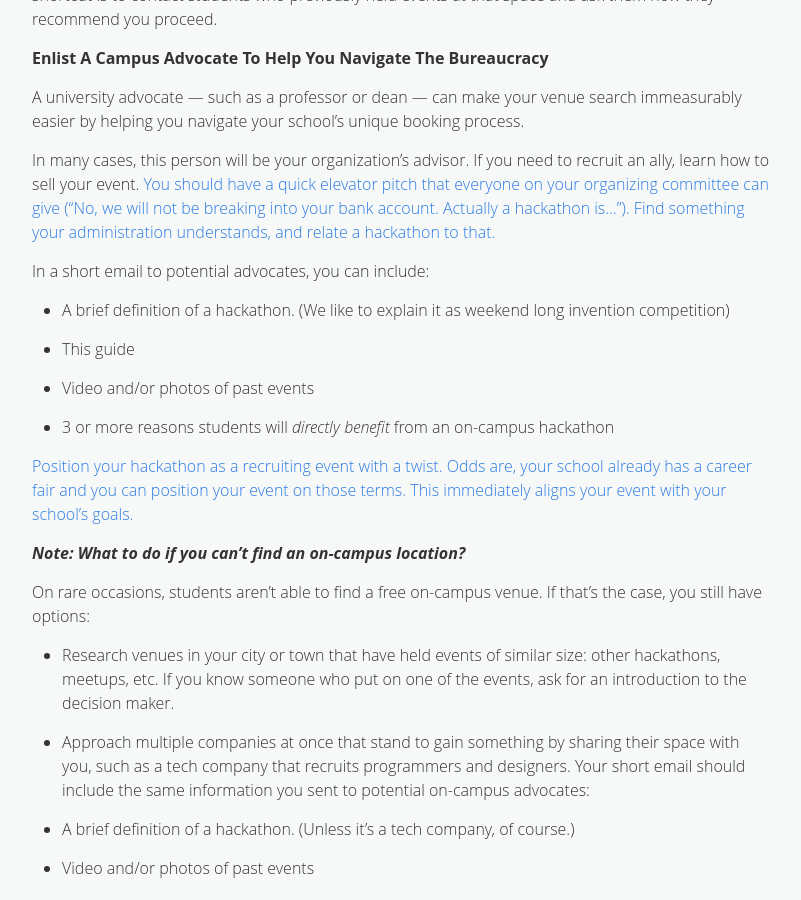
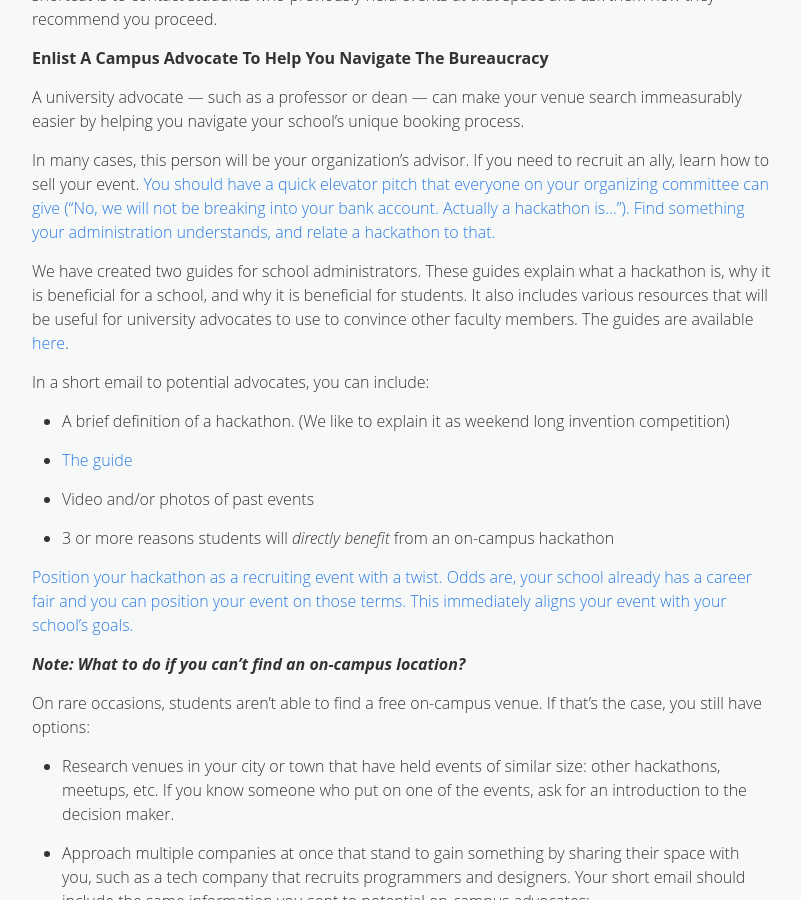
Before and after one commit to MLH/mlh-hackathon-organizer-guide, a Jekyll site: the page built from index.md, in a window 1280 px wide and 900 px high, scrolled down 1640 px. Shown: the whole window, without its empty margins (238-1039 px from the left). Built offline with Jekyll 4.4.1, drawn with Linux system fonts in a browser that asks for light colours; some of the changed text lies outside the part shown.

Commit message:
added references to the admin/parent guides

```diff
--- a/index.md
+++ b/index.md
@@ -50,11 +50,13 @@ A university advocate — such as a professor or dean — can make your venue se
 
 In many cases, this person will be your organization’s advisor. If you need to recruit an ally, learn how to sell your event. [You should have a quick elevator pitch that everyone on your organizing committee can give ("No, we will not be breaking into your bank account. Actually a hackathon is…"). Find something your administration understands, and relate a hackathon to that.](http://news.mlh.io/how-to-throw-an-epic-hackathon-07-07-2014)
 
+We have created two guides for school administrators. These guides explain what a hackathon is, why it is beneficial for a school, and why it is beneficial for students. It also includes various resources that will be useful for university advocates to use to convince other faculty members. The guides are available [here](http://news.mlh.io/hackathon-guides-for-parents-and-administrators-09-10-2015).
+
 In a short email to potential advocates, you can include:
 
 * A brief definition of a hackathon. (We like to explain it as weekend long invention competition)
 
-* This guide
+* [The guide](http://news.mlh.io/hackathon-guides-for-parents-and-administrators-09-10-2015)
 
 * Video and/or photos of past events
 
@@ -642,6 +644,10 @@ It would be great to include a short case study or example "about us" page from
 
     * Enlist MLH’s PR#### RESOURCES to get potential pre-event coverage in local and tech media
 
+* Reach out to parent groups (more useful for high school hackathons)
+
+    * Share our [Parent Hackathon Guide](https://mlh.io/parent-hackathon-guide) with parent organizations that are interested in hearing about events for their children.
+
 #### Resources
 
 * Video: [Hackathons as Branding](https://www.youtube.com/watch?v=cwJNYXlOuYo&index=20&list=PLPDgudJ_VDUdqhQldG7SqXGxaj-FiLGmP)
```
